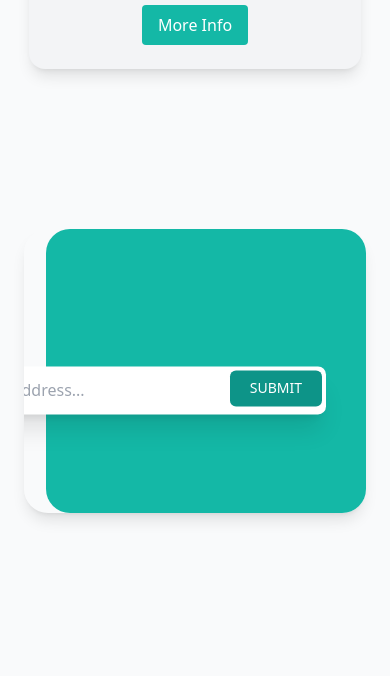
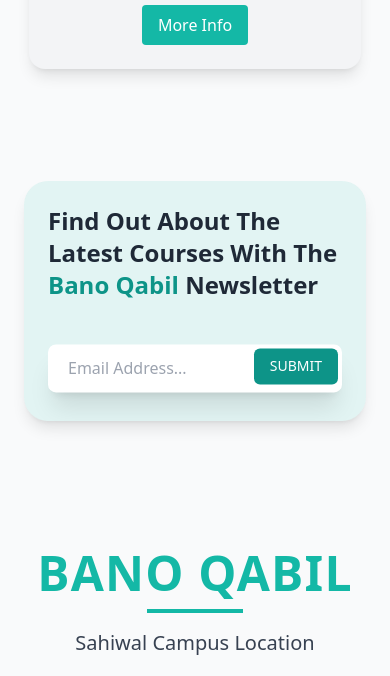
Before and after one commit to Ayesha-0002/BanoQabil-Final-Project, a website: page index.html in a window 390 px wide. Shown: the part 8620-9296 px from the top of the page. Drawn offline with nearby package versions, Linux system fonts and the light colour scheme.

```diff
--- a/index.html
+++ b/index.html
@@ -997,17 +997,17 @@
 </div>
 
 <!-- Newsletter Section -->
-<section class="max-w-7xl mx-auto py-24 px-6 animate-fade-up">
-  <div class="relative bg-gray-50 p-10 rounded-3xl overflow-hidden shadow-lg">
+<section class="max-w-7xl mx-auto py-12 md:py-24 px-6 animate-fade-up">
+  <div class="relative bg-gray-50 p-6 md:p-10 rounded-3xl overflow-hidden shadow-lg flex flex-col md:block">
 
-    <div class="absolute right-0 inset-y-0 w-[320px] bg-teal-500 rounded-l-3xl"></div>
+    <div class="absolute right-0 inset-y-0 w-full md:w-[320px] bg-teal-500 md:rounded-l-3xl -z-0 md:z-auto opacity-10 md:opacity-100"></div>
 
-    <h2 class="text-3xl font-bold mb-6 max-w-2xl text-gray-800">
+    <h2 class="text-2xl md:text-3xl font-bold mb-6 md:mb-0 max-w-2xl text-gray-800 relative z-10">
       Find Out About The Latest Courses With The
       <span class="text-teal-600">Bano Qabil</span> Newsletter
     </h2>
 
-    <div class="absolute right-10 top-1/2 -translate-y-1/2 w-[380px] animate-float">
+    <div class="relative md:absolute md:right-10 md:top-1/2 md:-translate-y-1/2 w-full md:w-[380px] animate-float z-10 mt-6 md:mt-0">
 
       <form
         action="https://schengenvisitvisa.us5.list-manage.com/subscribe/post?u=7f4e2f04d522ee58355ef0a9e&amp;id=31f7db0846&amp;f_id=00b343edf0"
@@ -1024,7 +1024,7 @@
                       transition-all duration-300 hover:shadow-2xl" />
 
         <button type="submit"
-                class="absolute right-1 top-1 bg-teal-600 text-white px-5 py-2 rounded-md text-sm
+                class="absolute right-1 top-1 bg-teal-600 text-white px-4 md:px-5 py-2 rounded-md text-sm
                        transition-all duration-300 hover:bg-teal-700 hover:scale-105">
           SUBMIT
         </button>
@@ -1039,7 +1039,6 @@
 
   </div>
 </section>
-
 
 
 <!-- Campus Location Section -->
```
